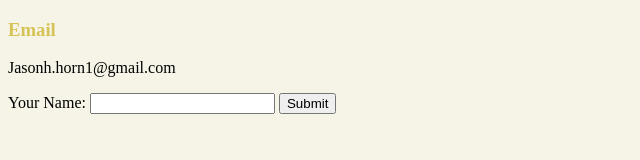
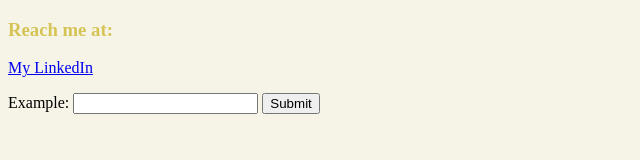
Before and after one commit to AnimalFace/cv, a plain HTML site: page contact.html in a window 1280 px wide. Shown: the whole page, without its empty margins (0-640 px from the left). Drawn offline with Linux system fonts and the light colour scheme.

Commit message:
Update contact.html

```diff
--- a/contact.html
+++ b/contact.html
@@ -8,11 +8,11 @@
 </head>
 
 <body>
-  <h3>Email</h3>
-  <p>Jasonh.horn1@gmail.com</p>
+  <h3>Reach me at:</h3>
+  <p><a href="https://www.linkedin.com/in/jason-horn-462035b4/">My LinkedIn</a></p>
 
   <form class="" action="index.html" method="post">
-    <label>Your Name:</label>
+    <label>Example:</label>
     <input type="text" name="" value="">
     <input type="submit" name="">
   </form>
```
